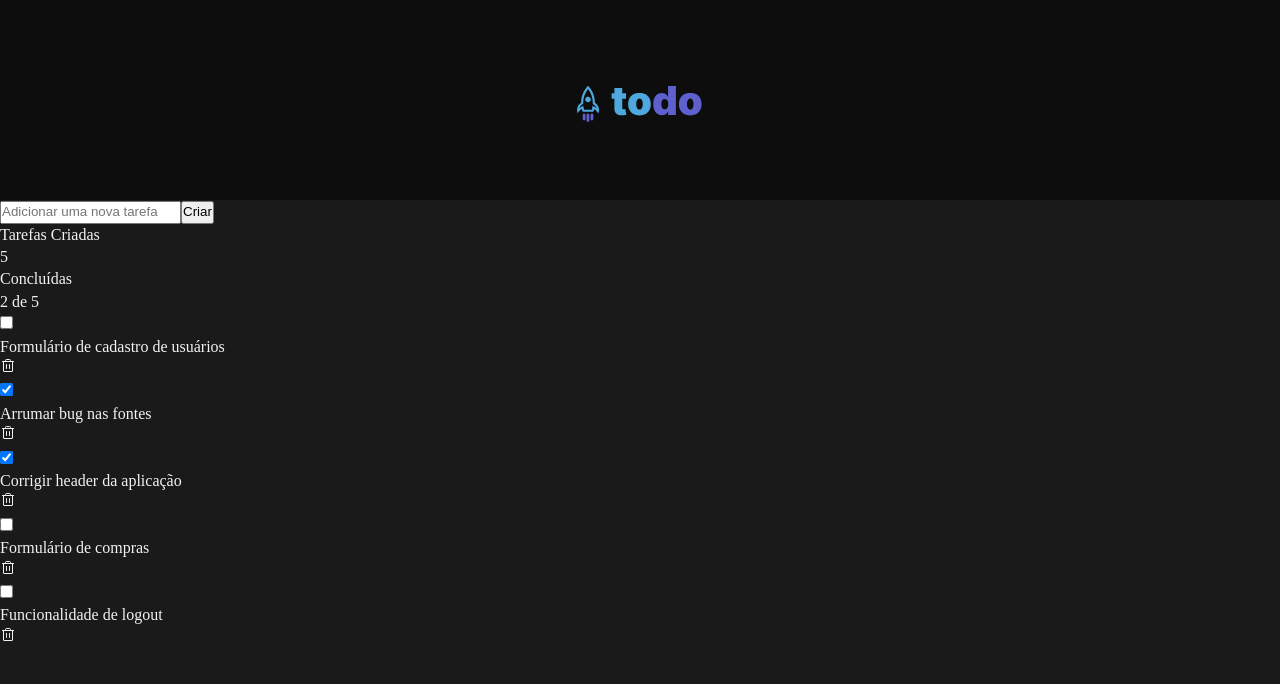
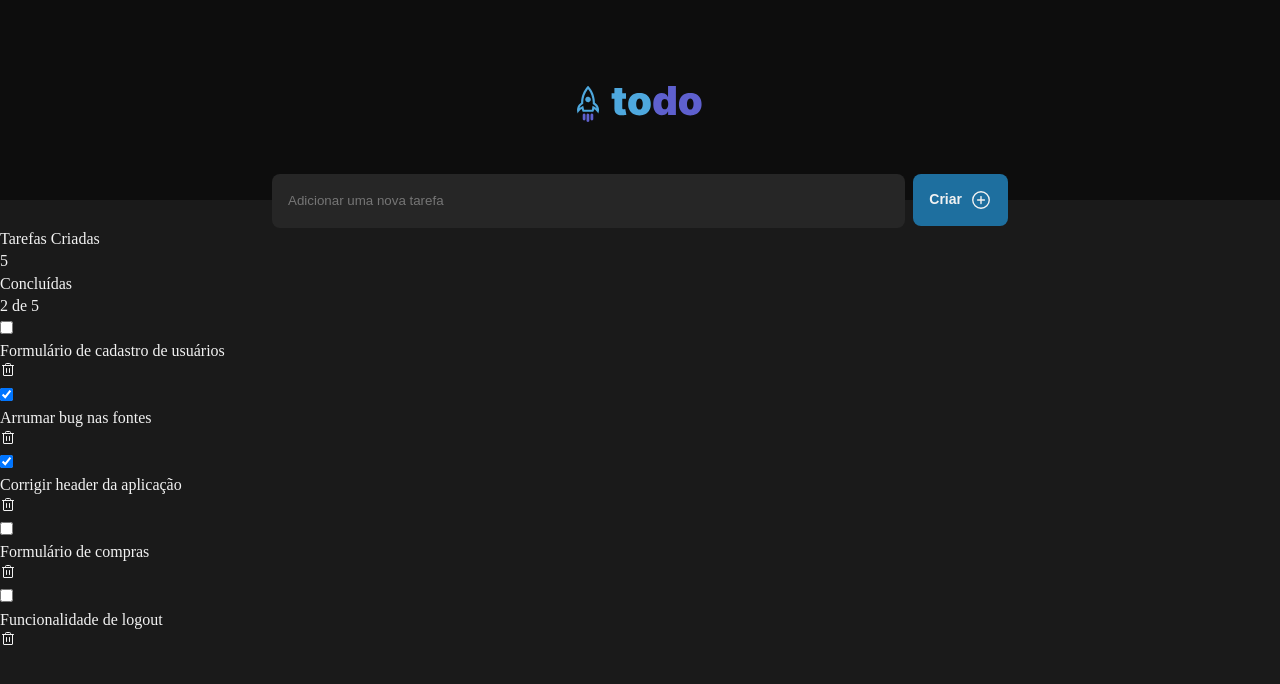
Before and after one commit to danielVFS/ignite-todo-list, a React (Vite) app: page / in a window 1280 px wide. Shown: the top 684 px of the page. Built offline with nearby package versions, Linux system fonts and the light colour scheme.

Commit message:
feat(NewTask): create component

```diff
--- a/src/components/NewTask/NewTask.module.scss
+++ b/src/components/NewTask/NewTask.module.scss
@@ -1,2 +1,42 @@
 .newTask {
+  width: 736px;
+  margin: 0 auto;
+  display: flex;
+  height: 54px;
+  margin-top: -26px;
+
+  input {
+    flex: 1;
+    background: var(--gray-500);
+    color: var(--gray-300);
+    border-radius: 0.5rem;
+    border: 0;
+    padding: 1rem;
+
+    &:focus {
+      outline: transparent !important;
+      box-shadow: 0 0 0 2px var(--purple-dark);
+    }
+  }
+
+  button {
+    height: 52px;
+    display: flex;
+    align-items: center;
+    justify-content: center;
+    padding: 1rem;
+    gap: 0.5rem;
+    background: var(--blue-dark);
+    color: var(--white);
+    border: 0;
+    margin-left: 0.5rem;
+    font-size: 0.875rem;
+    font-weight: bold;
+    border-radius: 0.5rem;
+    transition: 0.2s all;
+
+    &:hover {
+      filter: brightness(1.5);
+    }
+  }
 }
--- a/src/components/NewTask/index.tsx
+++ b/src/components/NewTask/index.tsx
@@ -1,10 +1,13 @@
+import { PlusCircle } from "phosphor-react";
 import styles from "./NewTask.module.scss";
 
 export function NewTask() {
   return (
     <div className={styles.newTask}>
       <input placeholder="Adicionar uma nova tarefa" />
-      <button>Criar</button>
+      <button>
+        Criar <PlusCircle size={22} />
+      </button>
     </div>
   );
 }
--- a/src/styles/global.scss
+++ b/src/styles/global.scss
@@ -39,3 +39,9 @@ button {
   font-weight: 400;
   line-height: 1.4;
 }
+
+@media (max-width: 768px) {
+  html {
+    font-size: 87.5%;
+  }
+}
```
Also changed, not shown: src/components/Button/Button.module.scss (deleted, +0 -18 lines), src/components/Button/index.tsx (deleted, +0 -10 lines).
